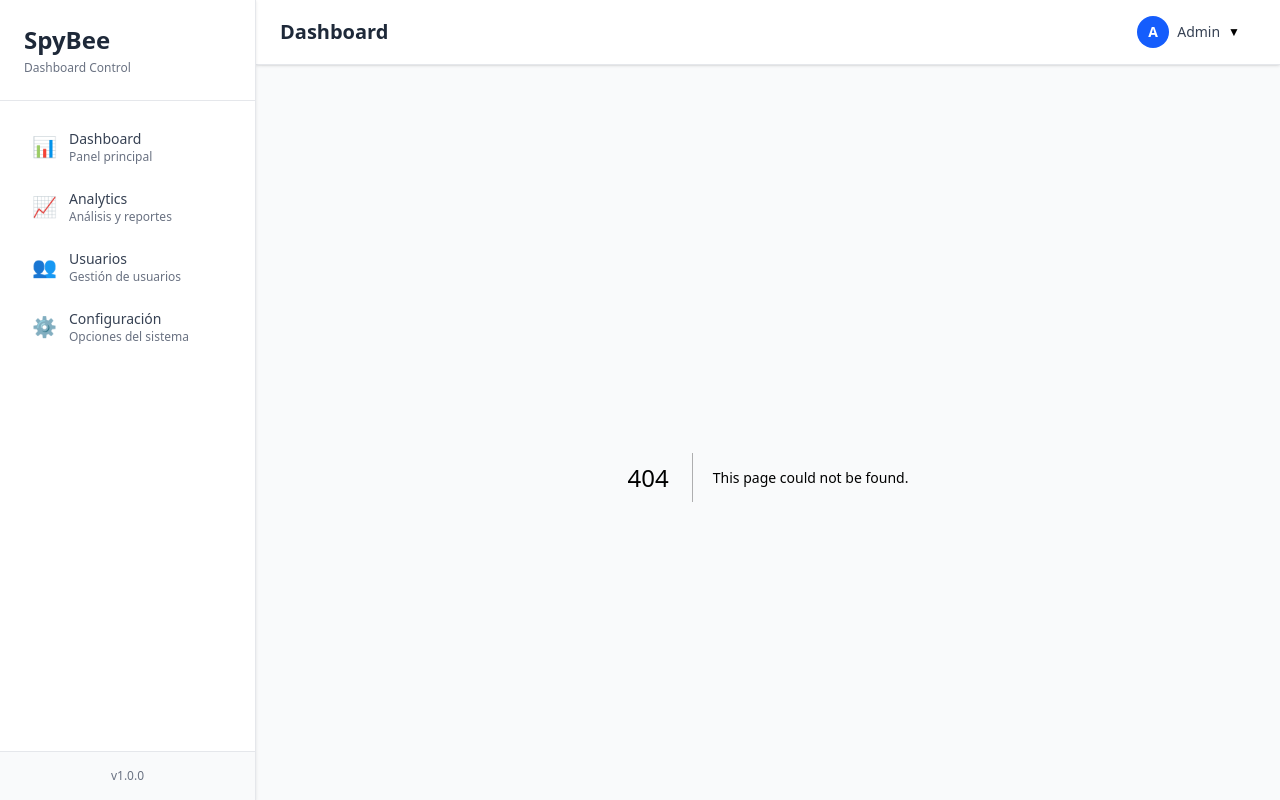
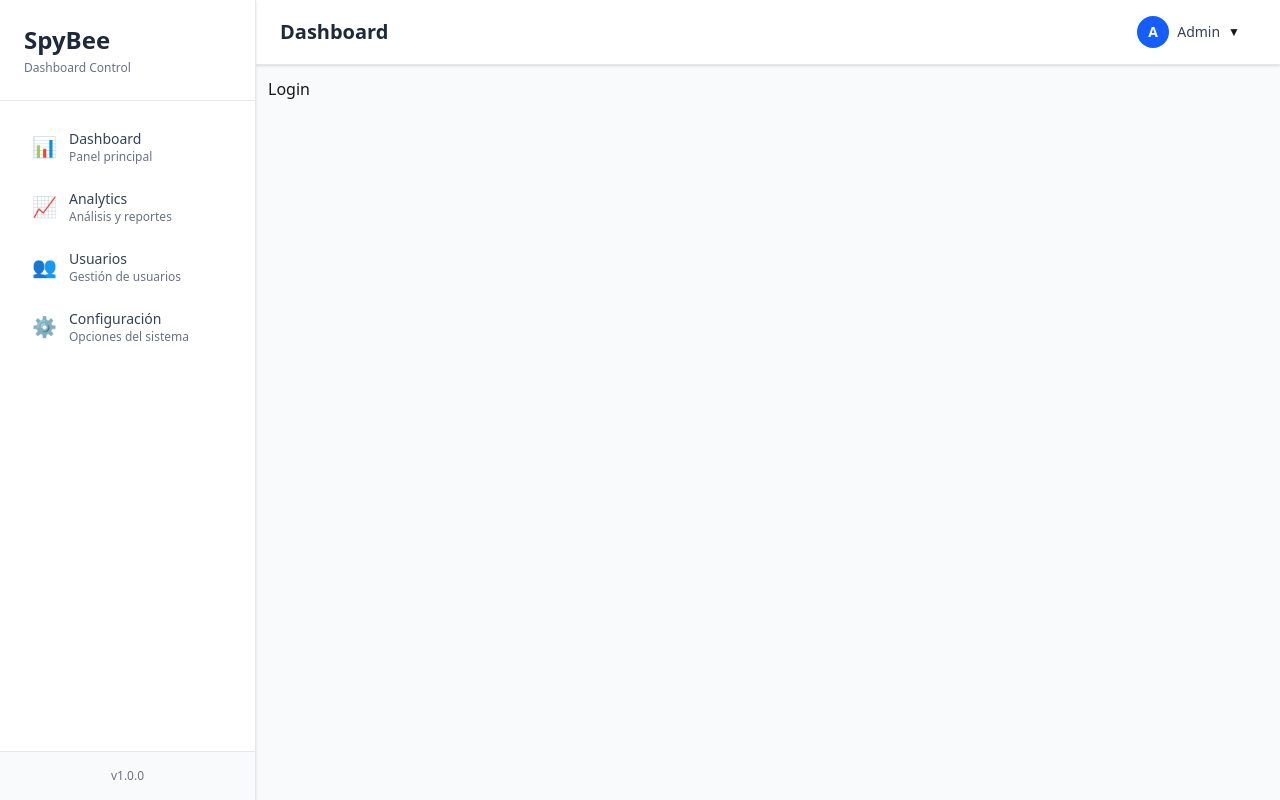
Before and after one commit to Jason-AML/prueba-spybee, a Next.js app: page /login in a window 1280 px wide. Before the commit this address had no page. Built offline with nearby package versions, Linux system fonts and the light colour scheme.

Commit message:
feat: carpeta componentes jsx autenticacion login/register

```diff
--- /dev/null
+++ b/src/app/(auth)/login/page.js
@@ -0,0 +1,12 @@
+"use client"
+import React from 'react'
+
+const page = () => {
+  return (
+    <div>
+      <h1>Login</h1>
+    </div>
+  )
+}
+
+export default page
```
Also changed, not shown: src/app/(auth)/register/page.js (added).
